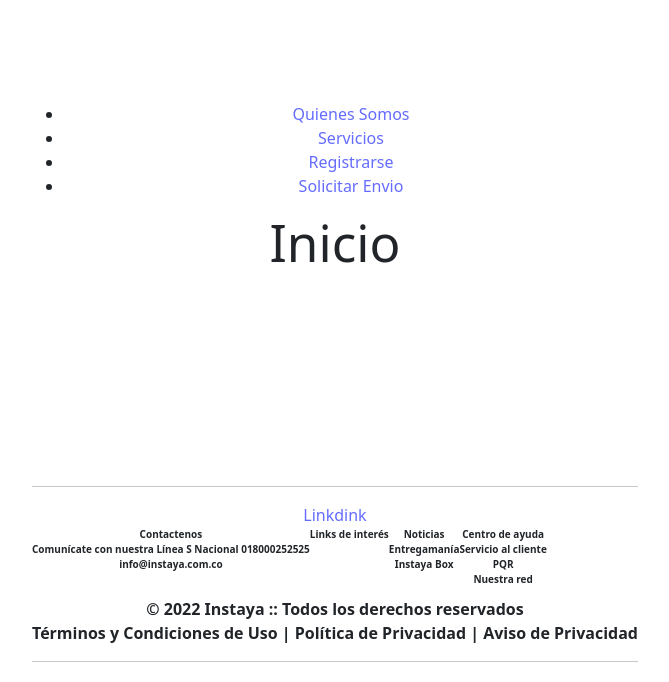
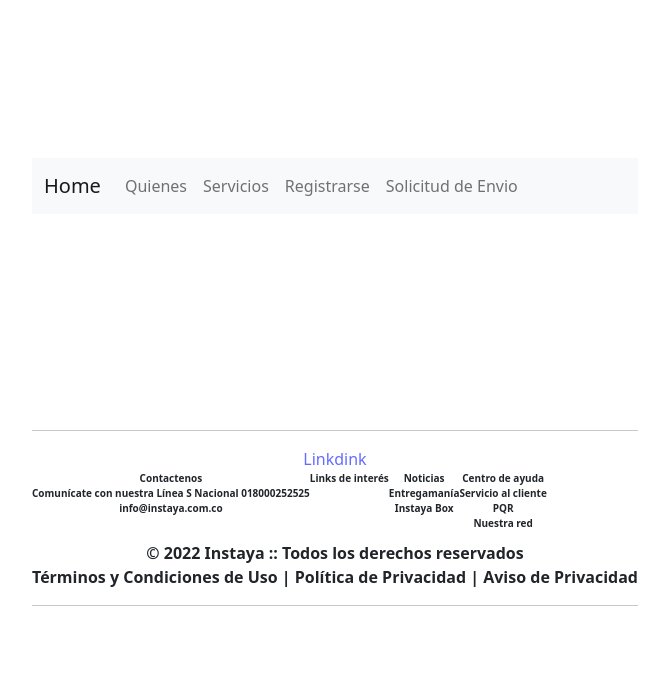
Before and after one commit to lucylere2/Instaya, a React (Vite) app: page / in a window 1280 px wide. Shown: the top 682 px of the page, without its empty margins (305-974 px from the left). Built offline with nearby package versions, Linux system fonts and the light colour scheme.

Commit message:
Se agrega barra de navegacion

```diff
--- a/src/App.jsx
+++ b/src/App.jsx
@@ -11,31 +11,35 @@ import 'bootstrap/dist/css/bootstrap.min.css';
 import Footer from './assets/Componentes/Footer'
 import React from 'react'
 import './assets/Componentes/Footer.css';
-
+import Container from 'react-bootstrap/Container';
+import Nav from 'react-bootstrap/Nav';
+import Navbar from 'react-bootstrap/Navbar';
+import Button from 'react-bootstrap/Button';
+import Header from './assets/Componentes/Header'
 
 function App() {
 
   return (
     <BrowserRouter>
-      <nav>
-        <ul>
-          <li>
-            <Link to="/quienesSomos">Quienes Somos </Link>
-          </li>
-          <li>
-            <Link to="/servicios">Servicios </Link>
-          </li>
-          <li>
-            <Link to="/registrarse">Registrarse </Link>
-          </li>
-          <li>
-            <Link to="/solicitudenvio">Solicitar Envio</Link>
-          </li>
-        </ul>
-      </nav>
+    <Navbar bg="light" expand="lg">
+      <Container>
+        <Navbar.Brand as={Link} to="/">Home</Navbar.Brand>
+        <Navbar.Toggle aria-controls="basic-navbar-nav" />
+        <Navbar.Collapse id="basic-navbar-nav">
+          <Nav className="me-auto">
+
+            <Nav.Link as={Link} to='/quienessomos'>Quienes </Nav.Link>
+            <Nav.Link as={Link} to='/servicios'>Servicios</Nav.Link>
+            <Nav.Link as={Link} to='/registrarse'>Registrarse</Nav.Link>
+            <Nav.Link as={Link} to='/solicitudenvio'>Solicitud de Envio</Nav.Link>
+           </Nav>
+        </Navbar.Collapse>
+      </Container>
+    </Navbar>
+
 
       <Routes>
-        <Route path='/' element={<h1>Inicio</h1>}/>
+        <Route path='/' element={<h1> </h1>}/>
         <Route path='/registrarse' element={<Registrarse/>}/>
         <Route path='/solicitudenvio' element={<Solicitudenvio/>}/>
         <Route path='/servicios' element={<Servicios/>}/>
--- /dev/null
+++ b/src/assets/Componentes/Header.jsx
@@ -0,0 +1,9 @@
+export default function Header() {
+    return(
+        <nav>
+            <div className="nav-wrapper ligth-blue darken=2">
+                <a href="#!" className="brand-logo">Titulo</a>
+            </div>
+        </nav>
+    )
+}
```
